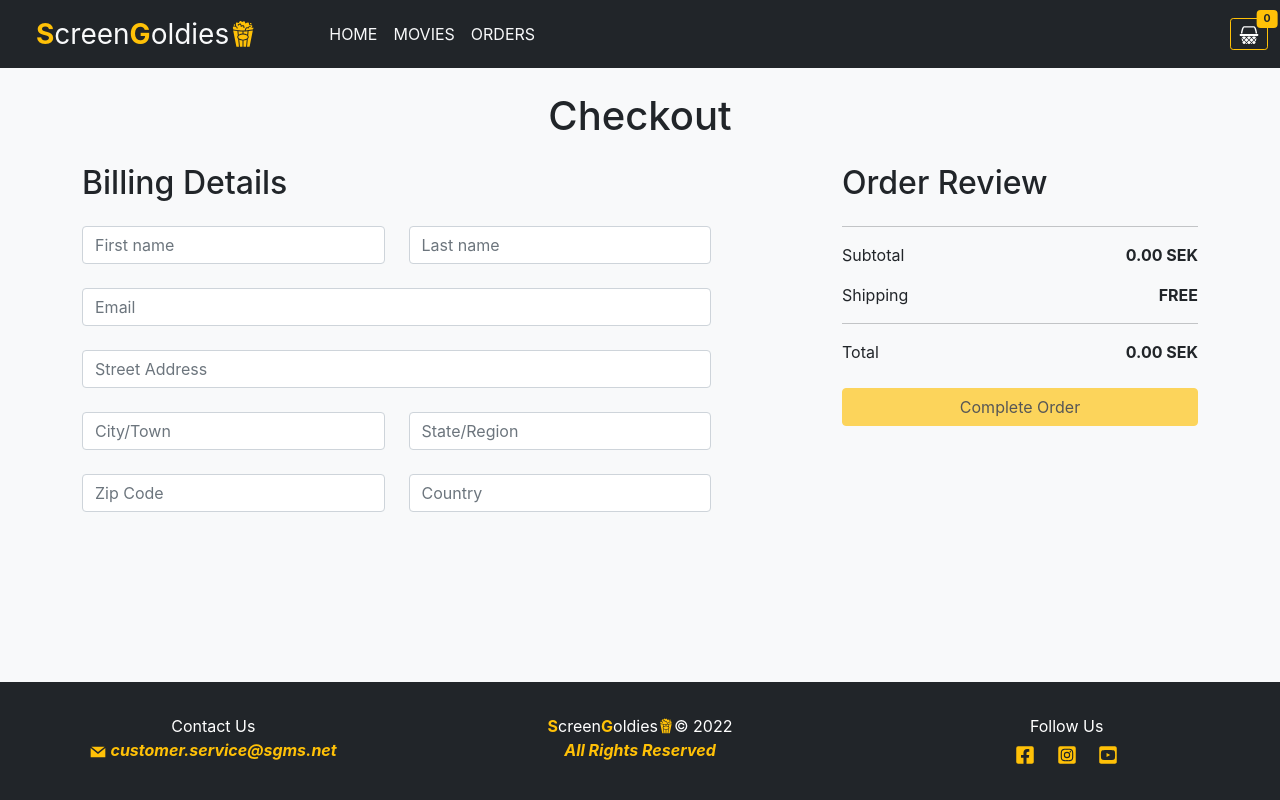
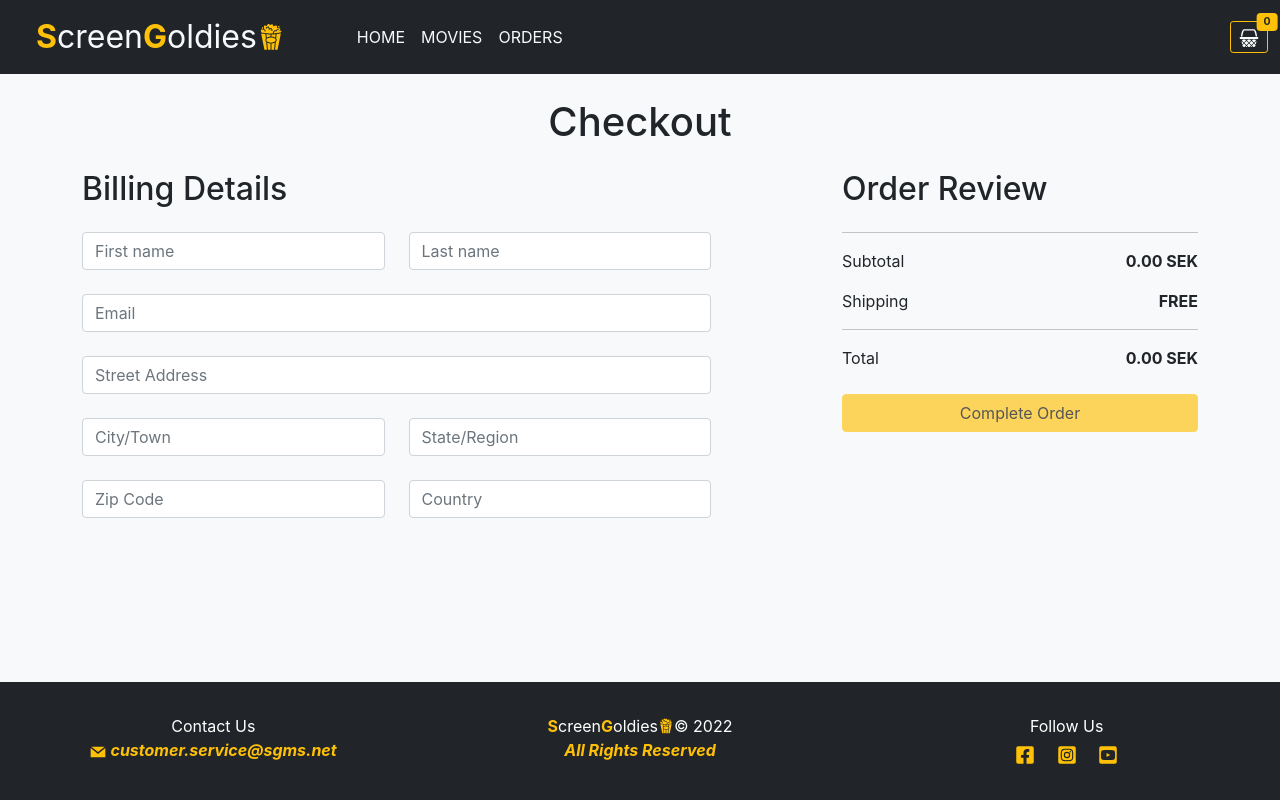
Before and after one commit to dimitar-4/movie-store-app-react, a React (Create React App) app: page /checkout in a window 1280 px wide. Built offline with nearby package versions, Linux system fonts and the light colour scheme.

Commit message:
Add font size bs-class to navbar-brand.

```diff
--- a/src/components/Navbar.jsx
+++ b/src/components/Navbar.jsx
@@ -7,7 +7,7 @@ function Navbar() {
     <nav className="navbar navbar-expand-lg navbar-light text-light bg-dark mb-4">
       <div className="container-fluid">
         <Link
-          className="navbar-brand text-light fs-3 ms-4 d-flex align-items-center"
+          className="navbar-brand text-light fs-2 ms-4 d-flex align-items-center"
           to="/"
         >
           <strong className="text-warning">S</strong>creen
```
